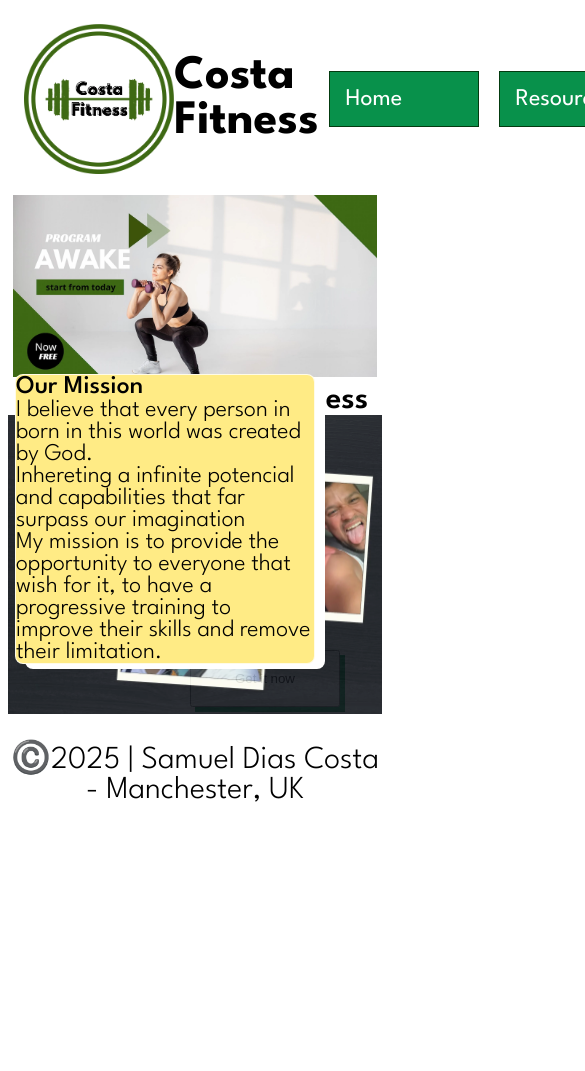
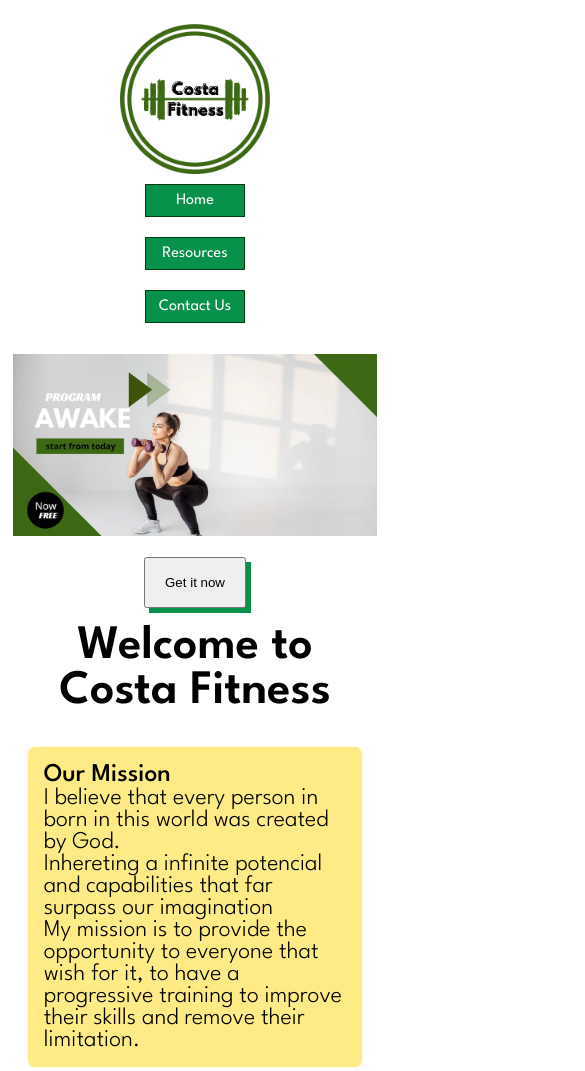
Before and after one commit to costasamd/wdd131, a plain HTML site: page costafitness/index.html in a window 390 px wide. Shown: the top 1071 px of the page, 585 px wide, since content can reach past the window. Before the commit the page ends 844 px from the top, so only its background shows below. Drawn offline with Linux system fonts and the light colour scheme.

Commit message:
responsiviness added

```diff
--- a/costafitness/index.html
+++ b/costafitness/index.html
@@ -22,11 +22,9 @@
         <img src="images/logo.webp" alt="logo" width="150">
         <h1>Costa Fitness</h1>
         <nav>
-            <ul>
-                <li><a href="index.html">Home</a> </li>
-                <li><a href="resources.html">Resources</a></li>
-                <li><a href="contac-us.html">Contact Us</a></li>
-            </ul>
+            <li><a href="index.html">Home</a></li>
+            <li><a href="resources.html">Resources</a></li>
+            <li><a href="contact-us.html">Contact Us</a></li>
         </nav>
     </header>
 
--- a/costafitness/resources.html
+++ b/costafitness/resources.html
@@ -13,7 +13,7 @@
     <!-- font-family: "League Spartan", sans-serif; - css reference -->
 
     <link rel="stylesheet" href="styles/resources.css">
-
+    <link rel="stylesheet" href="styles/resources-small.css">
     <script defer src="scripts/resources.js"></script>
 
 </head>
@@ -21,12 +21,10 @@
     <header>
         <img src="images/logo.webp" alt="logo" width="150">
         <h1>Costa Fitness</h1>
-        <nav>
-            <ul>
-                <li><a href="index.html">Home</a> </li>
-                <li><a href="resources.html">Resources</a></li>
-                <li><a href="contac-us.html">Contact Us</a></li>
-            </ul>
+        <nav></nav>
+            <li><a href="index.html">Home</a> </li>
+            <li><a href="resources.html">Resources</a></li>
+            <li><a href="contact-us.html">Contact Us</a></li>
         </nav>
     </header>
 
--- a/costafitness/styles/contact-us.css
+++ b/costafitness/styles/contact-us.css
@@ -46,22 +46,23 @@ header {
     padding: 1rem;
 }
 
-ul {
+nav {
     display: flex;
     flex-direction: row;
     align-items: center;
 }
 
-ul li {
+li {
     margin: 10px;
     display: block;
     border: 1.5px solid var(--primary-color);
     padding: 1rem;
     width: 150px;
     background-color: var(--secondary-color);
+    text-align: center;
 }
 
-ul li:hover {
+li:hover {
     background-color: var(--primary-color);
 }
 
@@ -162,3 +163,41 @@ input[type="submit"]:hover {
     background-color: var(--primary-color);
     color: #fff;
 }
+
+/*-----------------header responsiviness-----------*/
+
+
+@media screen and (max-width: 800px) {
+    header {
+        display: flex;
+        flex-direction: column;
+        align-items: center;
+        justify-content: center;
+    }
+
+    header h1 {
+        display: none;
+    }
+
+    nav {
+        flex-direction: column;
+    }
+
+    li {
+        padding: .5rem;
+        width: 100px;
+        text-align: center;
+    }
+
+
+    a {
+        font-size: 1rem;
+
+    }
+
+    main{
+        display: flex;
+        flex-direction: column;
+        align-items: center;
+    }
+}
--- a/costafitness/styles/costafitness.css
+++ b/costafitness/styles/costafitness.css
@@ -40,27 +40,28 @@ p{
 header{
     display: flex;
     flex-direction: row;
-    align-items:center;
+    align-items: center;
     justify-content: space-between;
     padding: 1rem;
 }
 
-ul{
+nav{
     display: flex;
     flex-direction: row;
     align-items: center;
 }
 
-ul li{
-    margin: 10px ;
+li{
+    margin: 10px;
     display: block;
     border: 1.5px solid var(--primary-color);
     padding: 1rem;
     width: 150px;
     background-color: var(--secondary-color);
+    text-align: center;
 }
 
-ul li:hover{
+li:hover{
     background-color: var(--primary-color);
 }
 
@@ -69,10 +70,6 @@ a{
     color: white;
     text-decoration: none;
 }
-
-
-
-
 
 
 #footer{
@@ -84,16 +81,21 @@ a{
 
 /*-----------Main--------------*/
 
+.promo{
+    display: flex;
+    flex-direction: column;
+    align-items: center;
+    gap: 1rem;
+}
+
 .promo img{
     padding: .3rem;
     width: 100%;
+    height: auto;
 }
 #promoButton{
-    padding: 1.2rem;
-    width: 150px;
-    position:absolute;
-    top: 650px;
-    right:50px;
+    padding: 1rem 1.2rem;
+    width: auto;
     box-shadow: 5px 5px var(--secondary-color);
 }
 
@@ -105,19 +107,54 @@ a{
 .hero img{
     width: 100%;
     height: auto;
-    opacity: 90%;
-    z-index: 0;
+    opacity: 0.9;
+
 }
 
 #mission{
     display:block;
     border: 1px solid rgba(255,255,255, 0.8);
     border-radius: .5rem;
-    width: 300px;
+    width: 90%;
     background-color: var(--ascent-color);
     box-shadow: 10px 5px white;
-    position: absolute;
-    bottom: 180px;
-    left: 15px;
-    z-index: 1;
+    padding: 1rem;
+    margin: 1rem auto;
 }
+
+section h2{
+    padding: 1rem;
+    font-size: 3rem;
+}
+
+/*-----------------header responsiviness-----------*/
+
+
+@media screen and (max-width: 800px){
+    header{
+        display: flex;
+        flex-direction: column;
+        align-items: center;
+        justify-content: center;
+    }
+
+    header h1{
+        display: none;
+    }
+
+    nav{
+        flex-direction: column;
+    }
+
+    li {
+        padding: .5rem;
+        width: 100px;
+        text-align: center;
+    }
+
+
+    a{
+        font-size: 1rem;
+
+    }
+}
--- /dev/null
+++ b/costafitness/styles/resources-small.css
@@ -0,0 +1,288 @@
+@media screen and (max-width: 800px) {
+    header {
+        display: flex;
+        flex-direction: column;
+        align-items: center;
+        justify-content: center;
+    }
+
+    header h1 {
+        display: none;
+    }
+
+    nav {
+        flex-direction: column;
+    }
+
+    li {
+        padding: .5rem;
+        width: 100px;
+        text-align: center;
+    }
+
+
+    a {
+        font-size: 1rem;
+
+    }
+
+    /*--------------------gallery--------------------*/
+
+    .pdf {
+        display: grid;
+        grid-template-columns: 1fr 1fr;
+        padding: .5rem;
+        margin-top: 10px;
+    }
+
+    .pdf h2 {
+        grid-column: 1 / 3;
+        text-decoration: underline var(--secondary-color);
+        margin-bottom: 10px;
+    }
+
+    #doc1,
+    #doc2,
+    #doc3,
+    #doc3 figure {
+        display: flex;
+        flex-direction: column;
+        align-items: center;
+        padding: .3rem;
+        font-size: x-large;
+    }
+
+    .nutri {
+        display: grid;
+        grid-template-columns: 1fr 1fr;
+        padding: .5rem;
+        margin-top: 10px;
+    }
+
+    .nutri h2 {
+        grid-column: 1 / 3;
+        text-decoration: underline var(--secondary-color);
+        margin-bottom: 10px;
+    }
+
+    #recipe1,
+    #recipe2,
+    #recipe3 {
+        display: flex;
+        flex-direction: column;
+        align-items: center;
+        padding: .3rem;
+        font-size: x-large;
+    }
+
+    .library {
+        display: grid;
+        grid-template-columns: 1fr 1fr;
+        gap: 5px;
+        padding: .5rem;
+        margin-top: 10px;
+    }
+
+    .library h2 {
+        grid-column: 1 / 3;
+        text-decoration: underline var(--secondary-color);
+        margin-bottom: 10px;
+    }
+
+    .library video{
+        width: 90%;
+    }
+
+    .caption {
+        font-size: large;
+    }
+
+}
+
+@media screen and (max-width: 350px) {
+    header {
+        display: flex;
+        flex-direction: column;
+        align-items: center;
+        justify-content: center;
+    }
+
+    header h1 {
+        display: none;
+    }
+
+    nav {
+        flex-direction: column;
+    }
+
+    li {
+        padding: .5rem;
+        width: 100px;
+        text-align: center;
+    }
+
+
+    a {
+        font-size: 1rem;
+
+    }
+
+    /*--------------------gallery--------------------*/
+
+    .pdf {
+        display: flex;
+        flex-direction: column;
+        align-items: center;
+
+    }
+
+    .pdf h2 {
+        align-items: center;
+        text-decoration: underline var(--secondary-color);
+    }
+
+    #doc1,
+    #doc2,
+    #doc3,
+    #doc3 figure {
+        display: flex;
+        flex-direction: column;
+        align-items: center;
+        padding: .3rem;
+        font-size: x-large;
+    }
+
+    .nutri {
+        display: flex;
+        flex-direction: column;
+        align-items: center;
+
+    }
+
+    .nutri h2 {
+        align-items: center;
+        text-decoration: underline var(--secondary-color);
+    }
+
+    #recipe1,
+    #recipe2,
+    #recipe3 {
+        display: flex;
+        flex-direction: column;
+        align-items: center;
+        padding: .3rem;
+        font-size: x-large;
+    }
+
+    .library {
+        display: flex;
+        flex-direction: column;
+        align-items: center;
+    }
+
+    .library h2 {
+        align-items: center;
+        text-decoration: underline var(--secondary-color);
+    }
+
+    .caption {
+        font-size: large;
+    }
+
+}
+
+@media screen and (max-width: 600px) {
+    header {
+        display: flex;
+        flex-direction: column;
+        align-items: center;
+        justify-content: center;
+    }
+
+    header h1 {
+        display: none;
+    }
+
+    nav {
+        flex-direction: column;
+    }
+
+    li {
+        padding: .5rem;
+        width: 100px;
+        text-align: center;
+    }
+
+
+    a {
+        font-size: 1rem;
+
+    }
+
+    /*--------------------gallery--------------------*/
+
+    .pdf {
+        display: flex;
+        flex-direction: column;
+        align-items: center;
+
+    }
+
+    .pdf h2 {
+        align-items: center;
+        text-decoration: underline var(--secondary-color);
+    }
+
+    #doc1,
+    #doc2,
+    #doc3,
+    #doc3 figure {
+        display: flex;
+        flex-direction: column;
+        align-items: center;
+        padding: .3rem;
+        font-size: x-large;
+    }
+
+    .nutri {
+        display: flex;
+        flex-direction: column;
+        align-items: center;
+
+    }
+
+    .nutri h2 {
+        align-items: center;
+        text-decoration: underline var(--secondary-color);
+    }
+
+    #recipe1,
+    #recipe2,
+    #recipe3 {
+        display: flex;
+        flex-direction: column;
+        align-items: center;
+        padding: .3rem;
+        font-size: x-large;
+    }
+
+    .library {
+        display: flex;
+        flex-direction: column;
+        align-items: center;
+    }
+
+    .library h2 {
+        align-items: center;
+        text-decoration: underline var(--secondary-color);
+    }
+
+    .library video{
+        width: 90%;
+    }
+
+    .caption {
+        font-size: large;
+    }
+
+}
--- a/costafitness/styles/resources.css
+++ b/costafitness/styles/resources.css
@@ -47,22 +47,23 @@ header {
     padding: 1rem;
 }
 
-ul {
+nav{
     display: flex;
     flex-direction: row;
     align-items: center;
 }
 
-ul li {
+li {
     margin: 10px;
     display: block;
     border: 1.5px solid var(--primary-color);
     padding: 1rem;
     width: 150px;
     background-color: var(--secondary-color);
+    text-align: center;
 }
 
-ul li:hover {
+li:hover {
     background-color: var(--primary-color);
 }
 
@@ -154,17 +155,6 @@ a {
     margin-bottom: 15px;
 }
 
-/*
-v1, v2,
-v3, v4,
-v5, v6,
-v7, v8,
-v9{
-
-}
-
-*/
-
 .caption{
     font-size: x-large;
 }
```
Also changed, not shown: costafitness/contact-us.html (renamed from costafitness/contac-us.html, +3 -5 lines), costafitness/scripts/costafitness.js (line endings or trailing spaces), costafitness/styles/costafitness-small.css (deleted).
